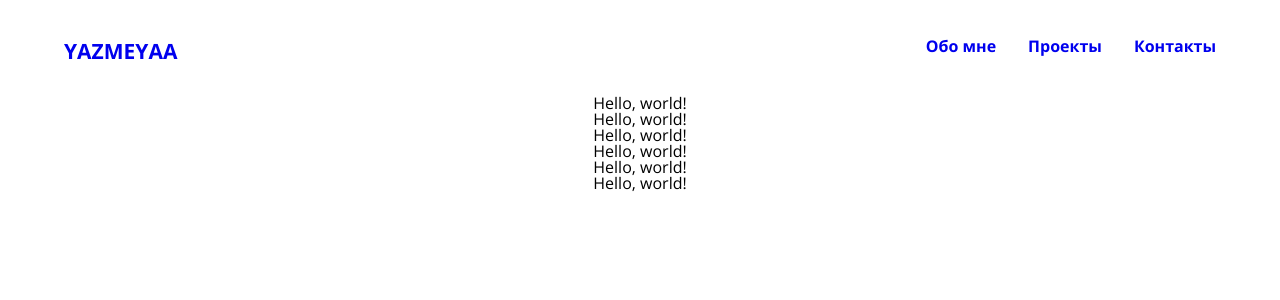
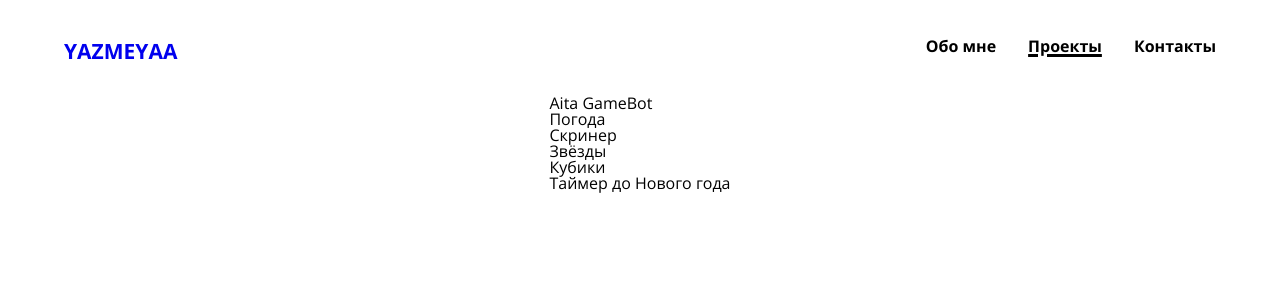
Before and after one commit to yazmeyaa/my-app, a Next.js app: page /projects in a window 1280 px wide. Shown: the top 300 px of the page. Built offline with nearby package versions, Linux system fonts and the light colour scheme.

Commit message:
Added Links underline on current path

```diff
--- a/components/footer/index.tsx
+++ b/components/footer/index.tsx
@@ -1,13 +1,34 @@
-import { Container, Navigation, NavigationLink } from "./styled"
+import { NavigationLink } from "@components/navigationLink/styled"
+import { useRouter } from "next/router"
+import { Container, Navigation } from "./styled"
+
+const links = [
+    {
+        href: '/',
+        text: 'Обо мне'
+    },
+    {
+        href: '/projects',
+        text: 'Проекты'
+    },
+    {
+        href: '/contacts',
+        text: 'Контакты'
+    },
+]
 
 function Footer() {
+    const router = useRouter()
+    const mappedLinks = links.map((link, index) => {
+        const isCurrentLink = link.href === router.pathname
+        return <NavigationLink color={'white'} key={index} href={link.href} current={isCurrentLink}>{link.text}</NavigationLink>
+    })
+
     return (
         <Container>
             <nav>
                 <Navigation>
-                    <NavigationLink href={'/'}><li>Обо мне</li></NavigationLink>
-                    <NavigationLink href={'/projects'}><li>Проекты</li></NavigationLink>
-                    <NavigationLink href={'/contacts'}><li>Контакты</li></NavigationLink>
+                    {mappedLinks}
                 </Navigation>
             </nav>
         </Container>
--- a/components/footer/styled.ts
+++ b/components/footer/styled.ts
@@ -30,24 +30,3 @@ export const Navigation = styled.ul`
         text-align: center;
     }
 `
-
-export const NavigationLink = styled(Link)`
-    &{
-        text-decoration: none;
-        font-family: 'open_sans_bold';
-    }
-    &:visited{
-        color: inherit;
-    }
-    &::after {
-        content: '';
-        width: 0px;
-        height: 2px;
-        display: block;
-        background: #ffffff;
-        transition: 0.3s;
-    }
-    &:hover::after {
-        width: 100%;
-    }
-`
--- a/components/header/index.tsx
+++ b/components/header/index.tsx
@@ -1,16 +1,41 @@
-import { MouseEvent, useState } from "react"
-import { Container, NavigationContainer, NavigationLink, NavigationList, StyledLogoLink, TextLogo } from "./styled"
+import { NavigationLink } from "@components/navigationLink/styled"
+import { useRouter } from "next/router"
+import { Container, NavigationContainer, NavigationList, StyledLogoLink, TextLogo } from "./styled"
+
+const links = [
+    {
+        href: '/',
+        text: 'Обо мне'
+    },
+    {
+        href: '/projects',
+        text: 'Проекты'
+    },
+    {
+        href: '/contacts',
+        text: 'Контакты'
+    },
+]
 
 function Header() {
+
+    const router = useRouter()
+    const mappedLinks = links.map((link, index) => {
+        const isCurrentLink = link.href === router.pathname
+        return <NavigationLink
+            color={'black'}
+            key={index}
+            href={link.href}
+            current={isCurrentLink}
+        >{link.text}</NavigationLink>
+    })
 
     return (
         <Container>
             <StyledLogoLink href={'/'}><TextLogo>yazmeyaa</TextLogo></StyledLogoLink>
             <NavigationContainer>
                 <NavigationList>
-                    <NavigationLink href={'/'}><li>Обо мне</li></NavigationLink>
-                    <NavigationLink href={'/projects'}><li>Проекты</li></NavigationLink>
-                    <NavigationLink href={'/contacts'}><li>Контакты</li></NavigationLink>
+                    {mappedLinks}
                 </NavigationList>
             </NavigationContainer>
         </Container>
--- a/components/header/styled.tsx
+++ b/components/header/styled.tsx
@@ -68,24 +68,3 @@ export const NavigationList = styled.ul`
 
     }
 `
-
-export const NavigationLink = styled(Link)`
-    &{
-        text-decoration: none;
-        font-family: 'open_sans_bold';
-    }
-    &:visited{
-        color: inherit;
-    }
-    &::after {
-        content: '';
-        width: 0px;
-        height: 2px;
-        display: block;
-        background: black;
-        transition: 0.3s;
-    }
-    &:hover::after {
-        width: 100%;
-    }
-`
--- /dev/null
+++ b/components/navigationLink/styled.tsx
@@ -0,0 +1,30 @@
+import Link from "next/link"
+import styled from "styled-components"
+
+interface NavigationLinkProps {
+    current: boolean
+    color: string
+}
+
+export const NavigationLink = styled(Link) <NavigationLinkProps>`
+    &{
+        text-decoration: ${props => { return props.current ? 'underline' : 'none' }};
+        text-decoration-thickness: 3px;
+        font-family: 'open_sans_bold';
+        color:  ${props => props.color};
+    }
+    &:visited{
+        color: inherit;
+    }
+    &::after {
+        content: '';
+        width: 0px;
+        height: 2px;
+        display: block;
+        background: ${props => props.color};
+        transition: 0.3s;
+    }
+    &:hover::after {
+        width: 100%;
+    }
+`
--- a/components/projects_card/index.tsx
+++ b/components/projects_card/index.tsx
@@ -12,7 +12,7 @@ interface CardProps {
 function Card({ name, description, img, href }: CardProps) {
     return (
         <Container>
-            Hello, world!
+            {name}
         </Container>
     )
 }
--- a/pages/_app.tsx
+++ b/pages/_app.tsx
@@ -8,6 +8,7 @@ export default function App({ Component, pageProps }: AppProps) {
   return (
     <Layout>
       <Head>
+        <meta name="viewport" content="width=device-width, initial-scale=1.0, maximum-scale=1.0, user-scalable=no" />
         <title>YAZMEYAA</title>
       </Head>
       <GlobalStyles />
--- a/pages/_document.tsx
+++ b/pages/_document.tsx
@@ -4,7 +4,6 @@ export default function Document() {
   return (
     <Html lang="en">
       <Head>
-        <meta name="viewport" content="width=device-width, initial-scale=1.0, maximum-scale=1.0, user-scalable=no" />
         <link rel='preload' href='/fonts/OpenSans-Regular.ttf' as='font' type='font/ttf' crossOrigin='' />
       </Head>
       <body>
--- a/pages/projects/index.tsx
+++ b/pages/projects/index.tsx
@@ -9,29 +9,22 @@ interface CardInterface {
     previewImage: StaticImageData
 }
 
-interface ProjectsProps {
-    cards: CardInterface[]
-}
-
-export default function Projects() {
+export default function CardsComponent() {
     const [projectList, setProjectList] = useState<CardInterface[]>([])
+    const [loading, setLoading] = useState<boolean>(false)
     useEffect(() => {
+        setLoading(true)
         fetch('/api/get_projects')
             .then(data => data.json())
-            .then(setProjectList)
+            .then(data => {
+                setProjectList(data)
+                setLoading(false)
+            })
     }, [])
-    return <CardsComponent cards={projectList} />
-}
 
-
-interface CardsProps {
-    cards: CardInterface[]
-}
-
-function CardsComponent({ cards }: CardsProps) {
     return (
         <React.Fragment>
-            {cards.map((item, index) => <Card key={index} name={item.name} description={item.description} href={item.href} img={item.previewImage} />)}
+            {loading ? 'LOADING' : projectList.map((item, index) => <Card key={index} name={item.name} description={item.description} href={item.href} img={item.previewImage} />)}
         </React.Fragment>
     )
 }
```
